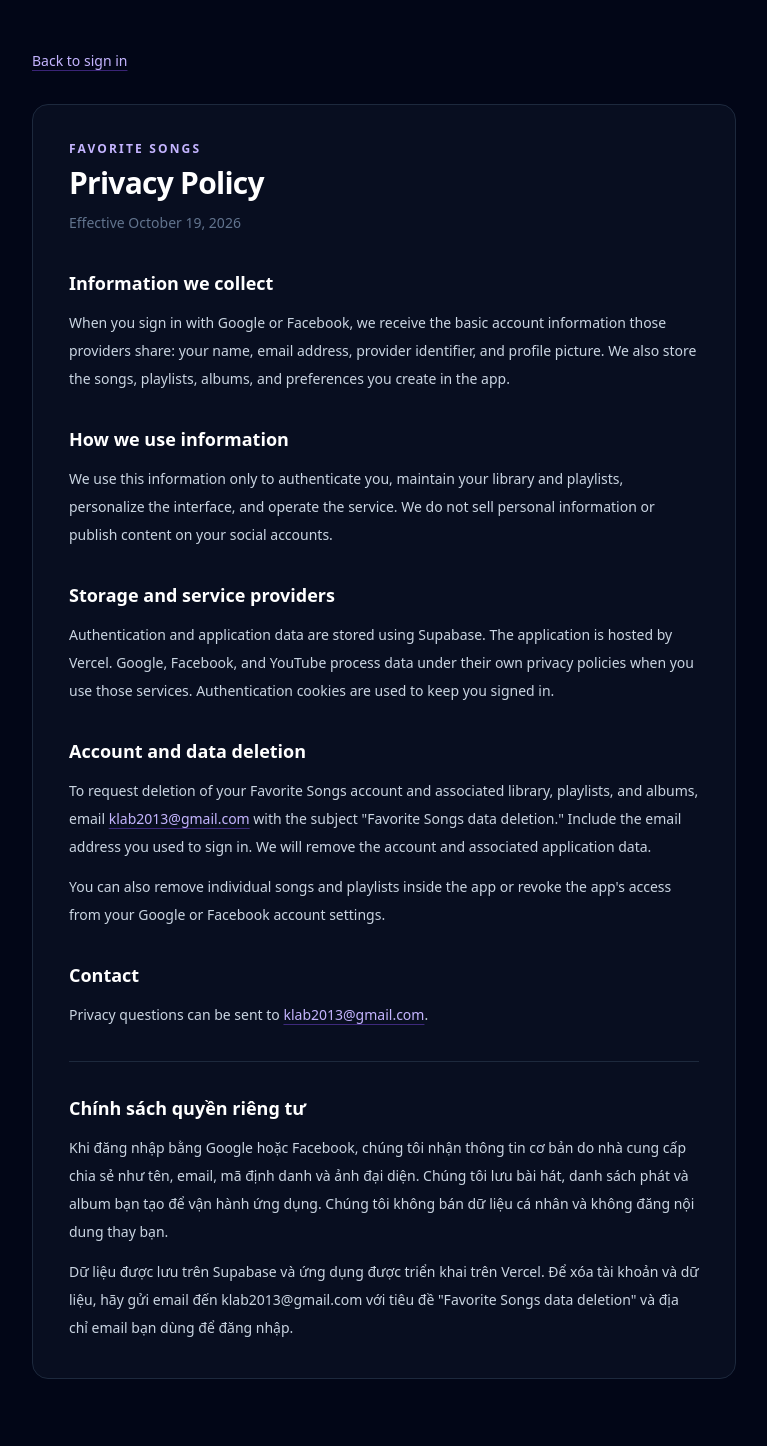
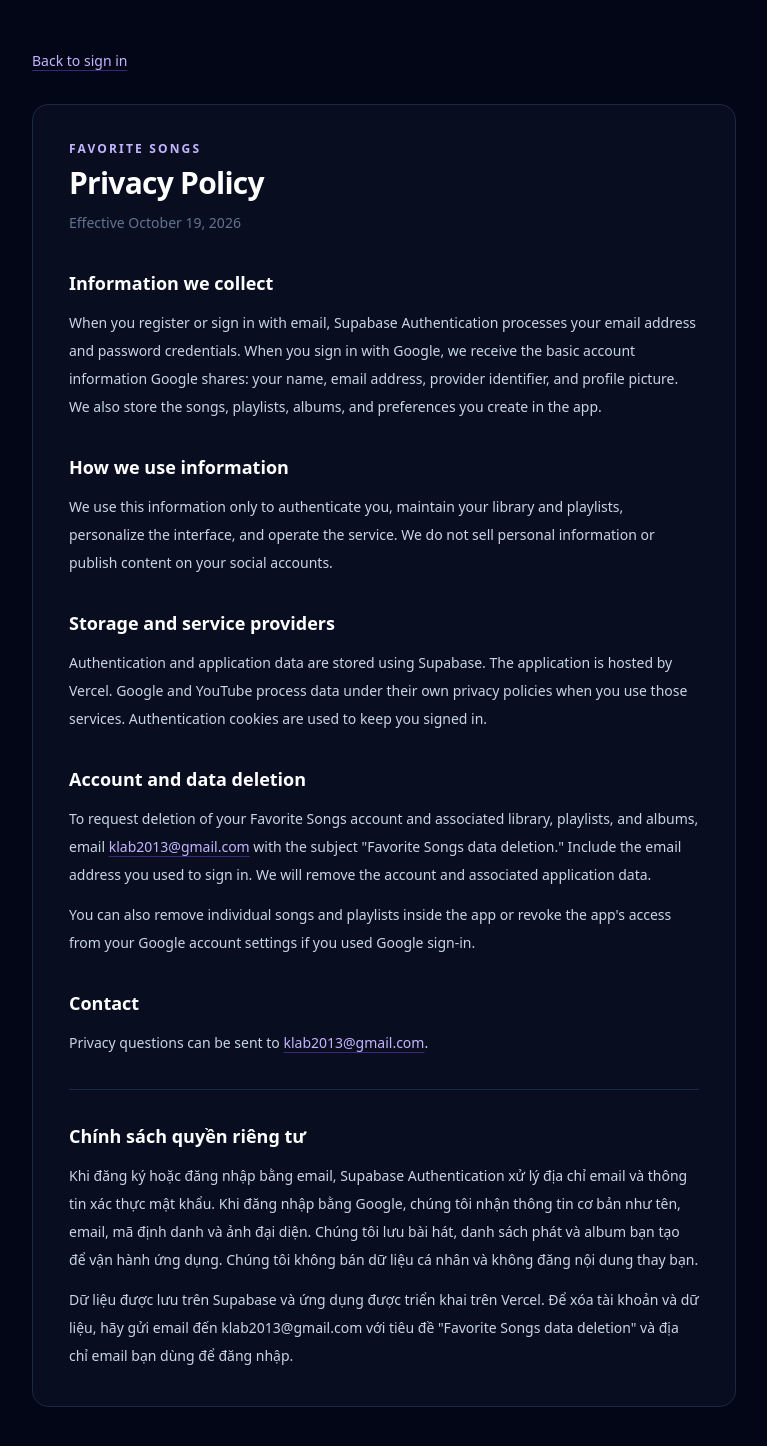
Before and after one commit to K-Laboratory/musik, a Next.js app: page /privacy in a window 1280 px wide. Shown: the top 1446 px of the page, without its empty margins (256-1023 px from the left). Built offline with nearby package versions, Linux system fonts and the light colour scheme; no server answers.

Commit message:
Add email registration and remove Facebook login

```diff
--- a/src/app/auth/callback/route.ts
+++ b/src/app/auth/callback/route.ts
@@ -3,7 +3,7 @@ import { NextResponse } from "next/server";
 import { createClient } from "@/lib/supabase/server";
 import { getOrigin, safeRedirectPath } from "@/lib/url";
 
-/** Facebook sometimes nests the avatar under `picture.data.url`. */
+/** Some OAuth providers nest the avatar under `picture.data.url`. */
 function extractAvatarUrl(metadata: Record<string, unknown>): string | null {
   const candidates = [metadata.avatar_url, metadata.picture];
   for (const candidate of candidates) {
@@ -22,7 +22,7 @@ function extractAvatarUrl(metadata: Record<string, unknown>): string | null {
 
 /**
  * OAuth callback. Supabase redirects here with a `code` after the user signs in
- * with Google/Facebook. We exchange it for a session (which sets the auth
+ * with an OAuth provider. We exchange it for a session (which sets the auth
  * cookies) and make sure a profile row exists.
  */
 export async function GET(request: Request) {
--- a/src/app/privacy/page.tsx
+++ b/src/app/privacy/page.tsx
@@ -33,11 +33,12 @@ export default function PrivacyPage() {
             Information we collect
           </h2>
           <p>
-            When you sign in with Google or Facebook, we receive the basic
-            account information those providers share: your name, email
-            address, provider identifier, and profile picture. We also store
-            the songs, playlists, albums, and preferences you create in the
-            app.
+            When you register or sign in with email, Supabase Authentication
+            processes your email address and password credentials. When you
+            sign in with Google, we receive the basic account information
+            Google shares: your name, email address, provider identifier, and
+            profile picture. We also store the songs, playlists, albums, and
+            preferences you create in the app.
           </p>
         </section>
 
@@ -59,9 +60,9 @@ export default function PrivacyPage() {
           </h2>
           <p>
             Authentication and application data are stored using Supabase.
-            The application is hosted by Vercel. Google, Facebook, and YouTube
-            process data under their own privacy policies when you use those
-            services. Authentication cookies are used to keep you signed in.
+            The application is hosted by Vercel. Google and YouTube process
+            data under their own privacy policies when you use those services.
+            Authentication cookies are used to keep you signed in.
           </p>
         </section>
 
@@ -84,8 +85,8 @@ export default function PrivacyPage() {
           </p>
           <p>
             You can also remove individual songs and playlists inside the app
-            or revoke the app&apos;s access from your Google or Facebook
-            account settings.
+            or revoke the app&apos;s access from your Google account settings
+            if you used Google sign-in.
           </p>
         </section>
 
@@ -108,11 +109,12 @@ export default function PrivacyPage() {
             Chính sách quyền riêng tư
           </h2>
           <p>
-            Khi đăng nhập bằng Google hoặc Facebook, chúng tôi nhận thông tin
-            cơ bản do nhà cung cấp chia sẻ như tên, email, mã định danh và ảnh
-            đại diện. Chúng tôi lưu bài hát, danh sách phát và album bạn tạo
-            để vận hành ứng dụng. Chúng tôi không bán dữ liệu cá nhân và không
-            đăng nội dung thay bạn.
+            Khi đăng ký hoặc đăng nhập bằng email, Supabase Authentication xử
+            lý địa chỉ email và thông tin xác thực mật khẩu. Khi đăng nhập bằng
+            Google, chúng tôi nhận thông tin cơ bản như tên, email, mã định danh
+            và ảnh đại diện. Chúng tôi lưu bài hát, danh sách phát và album bạn
+            tạo để vận hành ứng dụng. Chúng tôi không bán dữ liệu cá nhân và
+            không đăng nội dung thay bạn.
           </p>
           <p>
             Dữ liệu được lưu trên Supabase và ứng dụng được triển khai trên
--- a/src/components/Icons.tsx
+++ b/src/components/Icons.tsx
@@ -28,17 +28,6 @@ export function GoogleIcon(props: IconProps) {
       <path
         fill="#EA4335"
         d="M12 4.75c1.77 0 3.35.61 4.6 1.8l3.42-3.42C17.95 1.19 15.24 0 12 0A12 12 0 0 0 1.29 6.62l3.98 3.09C6.22 6.86 8.87 4.75 12 4.75Z"
-      />
-    </svg>
-  );
-}
-
-export function FacebookIcon(props: IconProps) {
-  return (
-    <svg viewBox="0 0 24 24" aria-hidden="true" {...props}>
-      <path
-        fill="currentColor"
-        d="M24 12.07C24 5.4 18.63 0 12 0S0 5.4 0 12.07C0 18.1 4.39 23.1 10.13 24v-8.44H7.08v-3.49h3.05V9.41c0-3.02 1.79-4.69 4.53-4.69 1.31 0 2.68.24 2.68.24v2.97h-1.51c-1.49 0-1.96.93-1.96 1.89v2.25h3.33l-.53 3.49h-2.8V24C19.61 23.1 24 18.1 24 12.07Z"
       />
     </svg>
   );
--- a/src/components/OAuthButtons.tsx
+++ b/src/components/OAuthButtons.tsx
@@ -5,7 +5,7 @@ import { useState } from "react";
 import { createClient } from "@/lib/supabase/client";
 import { useLabels } from "@/lib/disguise";
 import { OAUTH_PROVIDERS, type OAuthProviderConfig } from "@/lib/oauth";
-import { FacebookIcon, GitHubIcon, GoogleIcon, SpinnerIcon } from "./Icons";
+import { GitHubIcon, GoogleIcon, SpinnerIcon } from "./Icons";
 
 function ProviderIcon({
   icon,
@@ -15,7 +15,6 @@ function ProviderIcon({
   className?: string;
 }) {
   if (icon === "google") return <GoogleIcon className={className} />;
-  if (icon === "facebook") return <FacebookIcon className={className} />;
   return <GitHubIcon className={className} />;
 }
 
--- a/src/components/PasswordLogin.tsx
+++ b/src/components/PasswordLogin.tsx
@@ -12,16 +12,47 @@ export function PasswordLogin({ next = "/dashboard" }: { next?: string }) {
   const labels = useLabels();
   const [email, setEmail] = useState("");
   const [password, setPassword] = useState("");
+  const [confirmPassword, setConfirmPassword] = useState("");
+  const [mode, setMode] = useState<"sign-in" | "sign-up">("sign-in");
   const [pending, setPending] = useState(false);
   const [error, setError] = useState<string | null>(null);
+  const [notice, setNotice] = useState<string | null>(null);
 
   async function handleSubmit(event: FormEvent<HTMLFormElement>) {
     event.preventDefault();
     setPending(true);
     setError(null);
+    setNotice(null);
 
     try {
       const supabase = createClient();
+      if (mode === "sign-up") {
+        if (password !== confirmPassword) {
+          setError(labels.passwordMismatchError);
+          return;
+        }
+
+        const emailRedirectTo = `${window.location.origin}/auth/callback?next=${encodeURIComponent(next)}`;
+        const { data, error: signUpError } = await supabase.auth.signUp({
+          email: email.trim(),
+          password,
+          options: { emailRedirectTo },
+        });
+
+        if (signUpError) {
+          setError(signUpError.message);
+          return;
+        }
+
+        if (data.session) {
+          router.replace(next);
+          router.refresh();
+        } else {
+          setNotice(labels.confirmEmailNotice);
+        }
+        return;
+      }
+
       const { error: signInError } = await supabase.auth.signInWithPassword({
         email: email.trim(),
         password,
@@ -70,11 +101,27 @@ export function PasswordLogin({ next = "/dashboard" }: { next?: string }) {
           type="password"
           value={password}
           onChange={(event) => setPassword(event.target.value)}
-          autoComplete="current-password"
+          autoComplete={mode === "sign-up" ? "new-password" : "current-password"}
+          minLength={mode === "sign-up" ? 8 : undefined}
           required
           className="mt-1.5 w-full rounded-xl border border-slate-700 bg-slate-950 px-3 py-2.5 text-sm text-white placeholder:text-slate-600 focus:border-violet-500 focus:outline-none"
         />
       </label>
+
+      {mode === "sign-up" && (
+        <label className="block text-sm font-medium text-slate-300">
+          {labels.confirmPasswordLabel}
+          <input
+            type="password"
+            value={confirmPassword}
+            onChange={(event) => setConfirmPassword(event.target.value)}
+            autoComplete="new-password"
+            minLength={8}
+            required
+            className="mt-1.5 w-full rounded-xl border border-slate-700 bg-slate-950 px-3 py-2.5 text-sm text-white placeholder:text-slate-600 focus:border-violet-500 focus:outline-none"
+          />
+        </label>
+      )}
 
       {error && (
         <p
@@ -85,13 +132,41 @@ export function PasswordLogin({ next = "/dashboard" }: { next?: string }) {
         </p>
       )}
 
+      {notice && (
+        <p
+          role="status"
+          className="rounded-xl border border-emerald-500/30 bg-emerald-500/10 px-4 py-3 text-sm text-emerald-200"
+        >
+          {notice}
+        </p>
+      )}
+
       <button
         type="submit"
-        disabled={pending || !email.trim() || !password}
+        disabled={pending || !email.trim() || !password || (mode === "sign-up" && !confirmPassword)}
         className="flex w-full items-center justify-center gap-2 rounded-xl bg-violet-600 px-4 py-3 text-sm font-semibold text-white transition hover:bg-violet-500 focus-visible:outline focus-visible:outline-2 focus-visible:outline-offset-2 focus-visible:outline-violet-400 disabled:cursor-not-allowed disabled:opacity-60"
       >
         {pending && <SpinnerIcon className="h-4 w-4 animate-spin" />}
-        {pending ? labels.signingInAction : labels.signInAction}
+        {pending
+          ? mode === "sign-up"
+            ? labels.creatingAccountAction
+            : labels.signingInAction
+          : mode === "sign-up"
+            ? labels.createAccountAction
+            : labels.signInAction}
+      </button>
+
+      <button
+        type="button"
+        disabled={pending}
+        onClick={() => {
+          setMode(mode === "sign-in" ? "sign-up" : "sign-in");
+          setError(null);
+          setNotice(null);
+        }}
+        className="w-full py-1 text-sm font-medium text-violet-300 transition hover:text-violet-200 disabled:opacity-60"
+      >
+        {mode === "sign-in" ? labels.switchToSignUp : labels.switchToSignIn}
       </button>
     </form>
   );
--- a/src/lib/oauth.ts
+++ b/src/lib/oauth.ts
@@ -1,6 +1,6 @@
 import type { Provider } from "@supabase/supabase-js";
 
-export type OAuthIcon = "google" | "facebook" | "github";
+export type OAuthIcon = "google" | "github";
 
 export interface OAuthProviderConfig {
   /** Supabase provider id. Must match the provider name in Supabase Auth. */
@@ -28,13 +28,6 @@ export const OAUTH_PROVIDERS: OAuthProviderConfig[] = [
     className:
       "bg-white text-slate-900 hover:bg-slate-100 focus-visible:outline-white",
   },
-  {
-    id: "facebook",
-    label: "Facebook",
-    icon: "facebook",
-    className:
-      "bg-[#1877F2] text-white hover:bg-[#166fe5] focus-visible:outline-[#1877F2]",
-  },
   // Example for later:
   // {
   //   id: "github",
```
Also changed, not shown: src/lib/disguise.tsx (+31 -3 lines), 1 other file (tests, documents, lock files or other folders).
